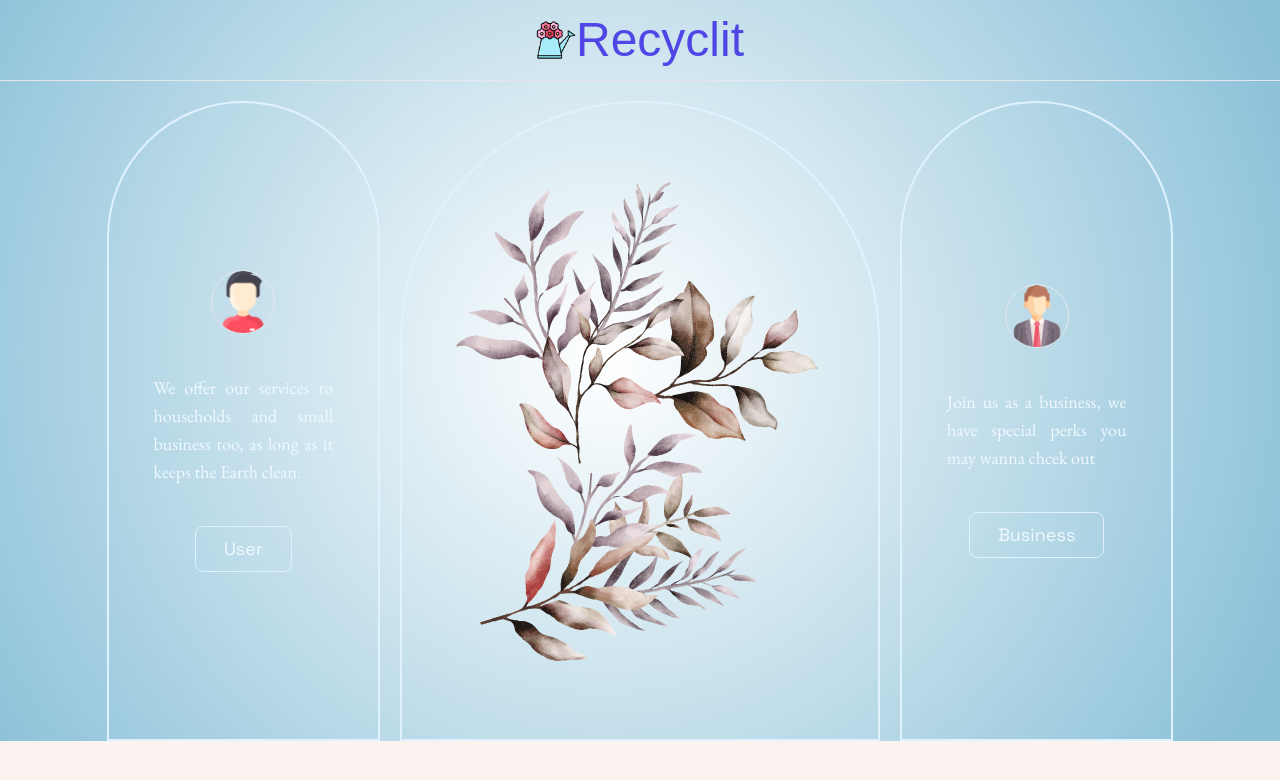
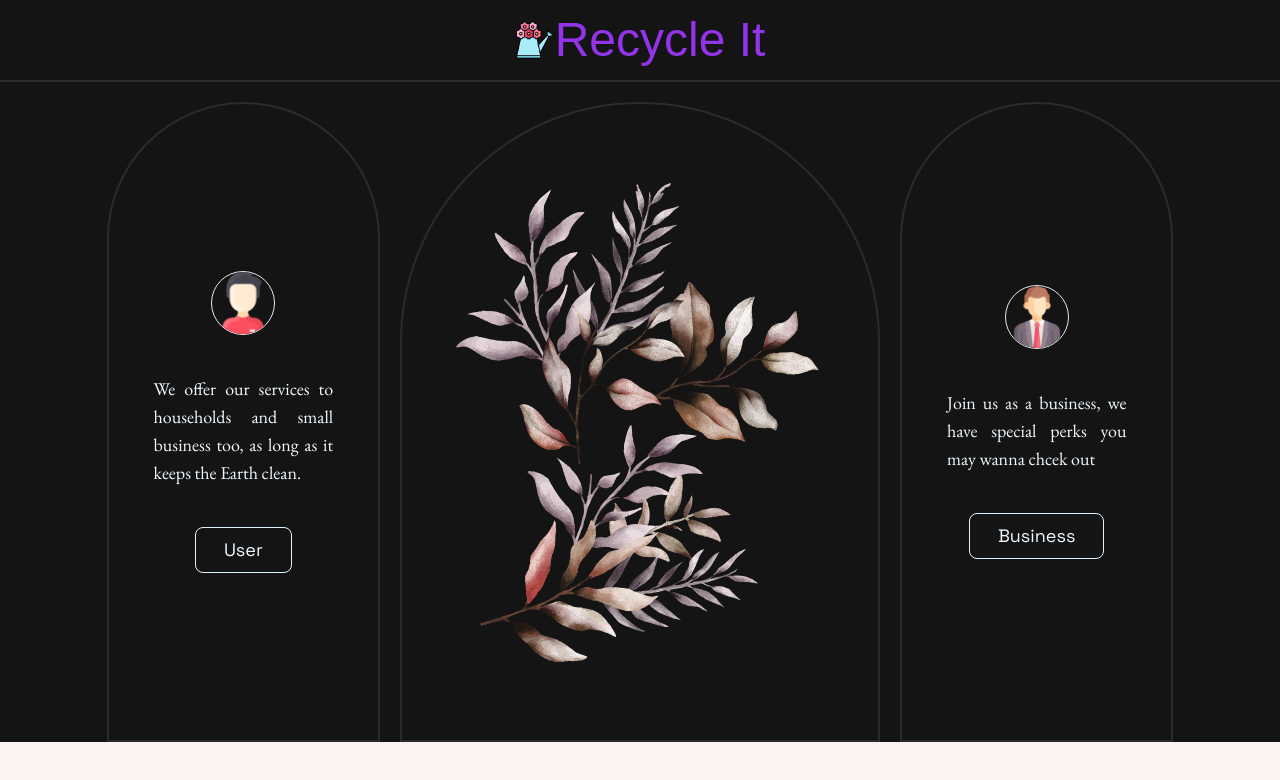
Before and after one commit to RitamSamant/Recycle-It, a Next.js app in the folder frontend/: page /welcome in a window 1280 px wide. Shown: the top 780 px of the page. Built offline with nearby package versions, Linux system fonts and the light colour scheme; a web font is replaced by a local one.

Commit message:
wee chnage dos

```diff
--- a/frontend/app/pages/Hero.jsx
+++ b/frontend/app/pages/Hero.jsx
@@ -18,7 +18,7 @@
           <div className="absolute -top-16 -right-10 w-72 h-72 bg-rose-400 rounded-full mix-blend-multiply filter blur-xl opacity-40 animate-blob animation-delay-2000"></div>
           <div className="absolute -top-16 right-32 w-[15rem] h-[17rem] bg-amber-300 rounded-xl mix-blend-multiply filter blur-xl opacity-30 animate-blob animation-delay-4000"></div> */}
           <h1 className="font-odesans-semibold phone:text-3xl lg:text-6xl text-center">
-            Recyclit
+            Recycle It
           </h1>
           <p className="font-garamond-regular phone:text-base lg:text-xl phone:w-[15rem] lg:w-[30rem] text-center">
             Championing A Greener Future by Embracing Recycling and Harnessing
--- a/frontend/app/pages/Navbar.jsx
+++ b/frontend/app/pages/Navbar.jsx
@@ -15,7 +15,7 @@
             <div className="flex gap-2">
               <Image src={logo} alt="" className="w-10 h-10" />
               <h1 className="my-auto text-xl text-fuchsia-600 font-bold">
-                Recyclit
+                Recycle It
               </h1>
             </div>
             <h1 className="my-auto">Work Flow</h1>
@@ -29,7 +29,7 @@
               <div className="flex gap-2">
                 <Image src={logo} alt="" className="w-9 h-19" />
                 <h1 className="my-auto text-lg text-fuchsia-600 font-bold">
-                  Recyclit
+                  Recycle It
                 </h1>
               </div>
               <svg xmlns="http://www.w3.org/2000/svg" fill="#8055F7" viewBox="0 0 24 24" strokeWidth={1.5} stroke="currentColor" className="w-9 h-9 my-auto text-purple-500">
--- a/frontend/app/user/login/page.jsx
+++ b/frontend/app/user/login/page.jsx
@@ -1,22 +1,42 @@
+"use client"
+
 import Link from 'next/link';
-import React from 'react';
+import React, { useState } from 'react';
+import { useRouter } from 'next/navigation'
+import axios from 'axios';
 
 const LoginPage = () => {
+  const router = useRouter();
+  const [user,Setuser] = useState({
+    buisnessEmail : "",
+    password : ""
+  })
+
+  const handleClick = async (e) => {
+    e.preventDefault();
+    const response = await axios.post('http://localhost:5000/org/login',user)
+    const newToken = response.data.token;
+    localStorage.setItem('token', newToken);
+    console.log(response.data)
+    router.push('/admin/home')
+  }
+
   return (
     <div className="bg-[#DBC4F0] flex items-center justify-center h-screen">
       <div className="card p-8 shadow-md rounded-lg w-1/4">
         <h2 className="text-fuchsia-800 font-odesans-semibold text-4xl mb-4 text-center">Log In</h2>
         <form>
           <div className="mb-4">
-            <label htmlFor="username" className="block font-space-grostek mb-1">
-              Username:
+            <label htmlFor="buisnessEmail" className="block font-space-grostek mb-1">
+             Buisness Email:
             </label>
             <input
-              type="text"
-              id="username"
-              name="username"
+              type="email"
+              id="email"
+              name="email"
               className="w-full px-3 py-2 border rounded-md bg-white/40 text-black outline-none font-space-grostek"
               required
+              onChange={(e)=>{Setuser({...user,buisnessEmail:e.target.value})}}
             />
           </div>
           <div className="mb-4">
@@ -29,17 +49,19 @@
               name="password"
               className="w-full px-3 py-2 border rounded-md bg-white/40 text-black outline-none font-space-grostek"
               required
+              onChange={(e)=>{Setuser({...user,password:e.target.value})}}
             />
           </div>
           <div>
             <button
               type="submit"
               className="w-full bg-fuchsia-800 text-white py-2 rounded-md font-space-grostek text-lg mt-4"
+              onClick={handleClick}
             >
               Login
             </button>
           </div>
-          <p className='font-garamond-regular text-lg text-center mt-5'>Not logged in? <Link href="/user/signup" className='underline text-purple-950'>Signup</Link></p>
+          <p className='font-garamond-regular text-lg text-center mt-5'>Not logged in? <Link href="/admin/signup" className='underline text-purple-950'>Signup</Link></p>
         </form>
       </div>
     </div>
--- a/frontend/app/user/signup/page.jsx
+++ b/frontend/app/user/signup/page.jsx
@@ -3,7 +3,7 @@
 
 const SignupPage = () => {
   return (
-    <div className="flex items-center justify-center h-screen bg-[#C4D7B2]">
+    <div className="flex items-center justify-center bg-[#C4D7B2]">
       <div className="signup p-8 shadow-md rounded-lg w-1/4">
         <h2 className="text-teal-800 font-odesans-semibold text-4xl mb-4 text-center">Sign Up</h2>
         <form>
--- a/frontend/app/welcome/page.jsx
+++ b/frontend/app/welcome/page.jsx
@@ -10,24 +10,24 @@
 
 const page = () => {
   return (
-    <div className="welcome">
+    <div className="panel">
 
-      <div className="py-[1rem] border-b">
+      <div className="py-[1rem] border-b-2 border-white/10">
          <div className="flex mx-auto justify-center">
             <Image src={logo} alt='' className='w-10 h-10 my-auto'/>
-            <h1 className="font-odesans-semibold text-5xl text-center text-indigo-600">Recyclit</h1>
+            <h1 className="font-odesans-semibold text-5xl text-center text-purple-600">Recycle It</h1>
          </div>
       </div>
       <div className="flex w-5/6 mx-auto justify-center gap-5 mt-5">
-        <div className="w-full border-2 rounded-t-[20rem] border-sky-100">
+        <div className="w-full border-2 rounded-t-[20rem] border-sky-100/10">
           <div className="my-auto h-full flex flex-col justify-center items-center gap-10">
             <Image src={user} alt="" className="h-16 w-16 border rounded-full"/>
             <p className="font-garamond-regular text-lg text-sky-50 w-2/3 text-justify">We offer our services to households and small business too, as long as it keeps the Earth clean.</p>
             <Link href="/user/login" className="font-space-grostek text-lg px-7 py-2 border border-sky-100 hover:border-sky-900 rounded-lg text-sky-50 transition duration-500">User</Link>
           </div>
         </div>
-        <Image src={welcome} alt="" className="h-[40rem] w-[30rem] border-2 rounded-t-[20rem] border-sky-100" />
-        <div className="w-full border-2 rounded-t-[20rem] border-sky-100">
+        <Image src={welcome} alt="" className="h-[40rem] w-[30rem] border-2 rounded-t-[20rem] border-sky-100/10" />
+        <div className="w-full border-2 rounded-t-[20rem] border-sky-100/10">
          <div className="my-auto h-full flex flex-col justify-center items-center gap-10">
           <Image src={business} alt="" className="h-16 w-16 border rounded-full"/>
           <p className="font-garamond-regular text-lg w-2/3 text-justify text-sky-50">Join us as a business, we have special perks you may wanna chcek out</p>
```
